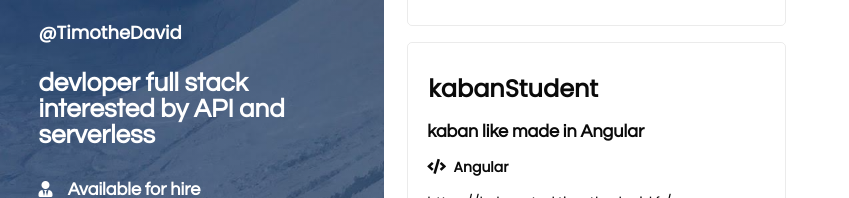
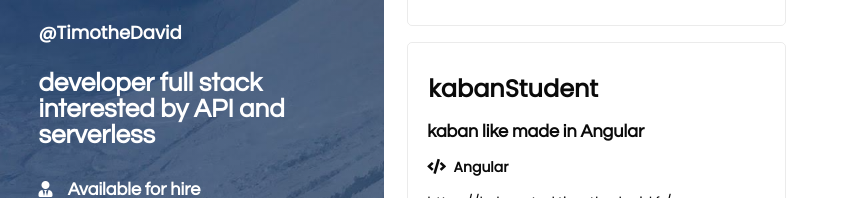
Before and after one commit to TimotheDavid/TimotheDavid.github.io, a plain HTML site: page index.html in a window 1280 px wide. Shown: the part 352-550 px from the top of the page, without its empty margins (0-849 px from the left). Drawn offline with nearby package versions, Linux system fonts and the light colour scheme; no server answers; a script that the page names is missing.

Commit message:
fix typo

```diff
--- a/index.html
+++ b/index.html
@@ -17,7 +17,7 @@
     <div id="profile">
       <div id="profile_img" style="background: url(https://avatars.githubusercontent.com/u/27277147?v=4) center;"></div>
       <div id="username"><span style="display:none;">null</span><a href="https://github.com/TimotheDavid">@TimotheDavid</a></div>
-      <div id="userbio">devloper full stack interested by API and serverless</div>
+      <div id="userbio">developer full stack interested by API and serverless</div>
       <div id="about">
                 <span style="display:none;"><i class="fas fa-users"></i> &nbsp; null</span>
                 <span style="display:none;"><i class="fas fa-envelope"></i> &nbsp; null</span>
```
